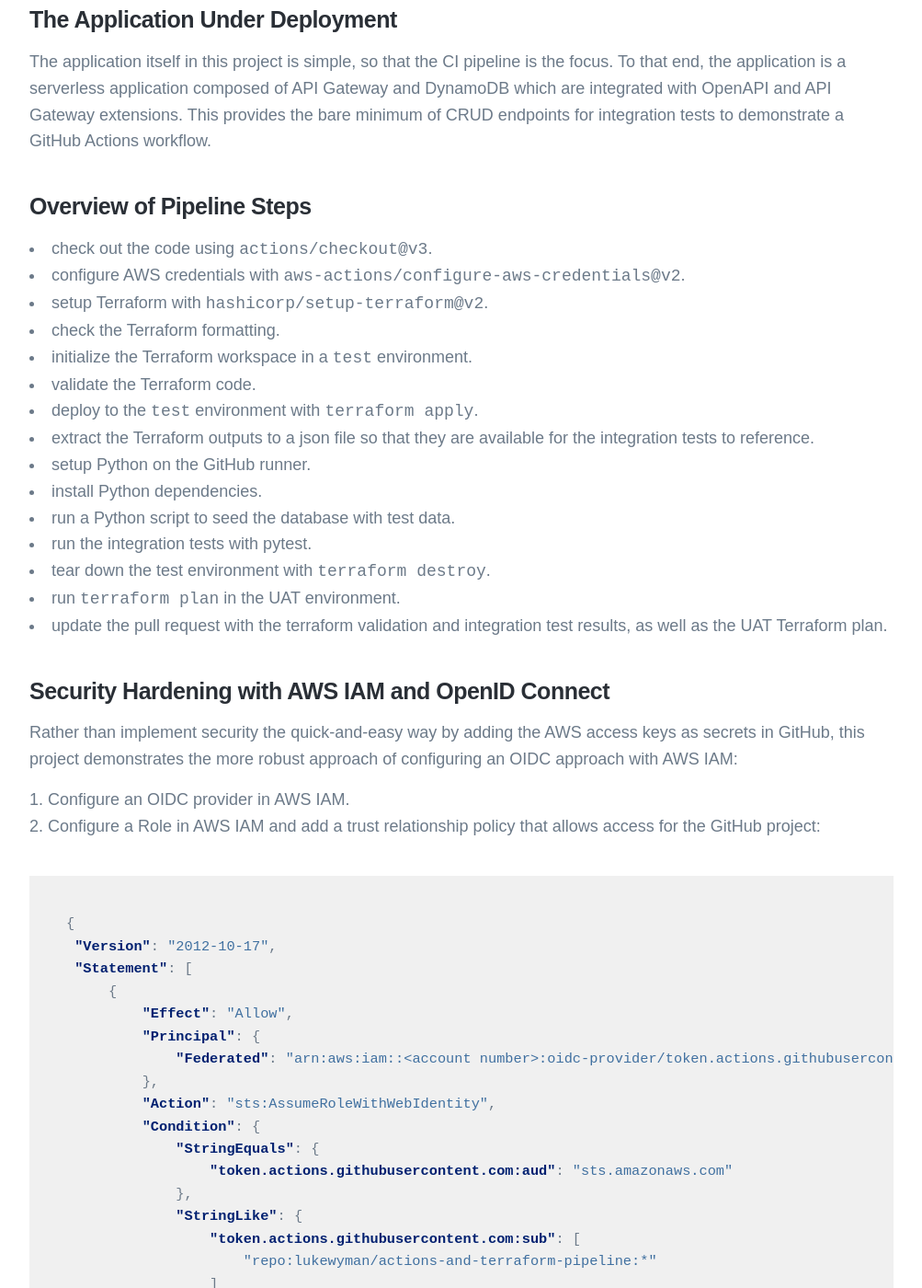
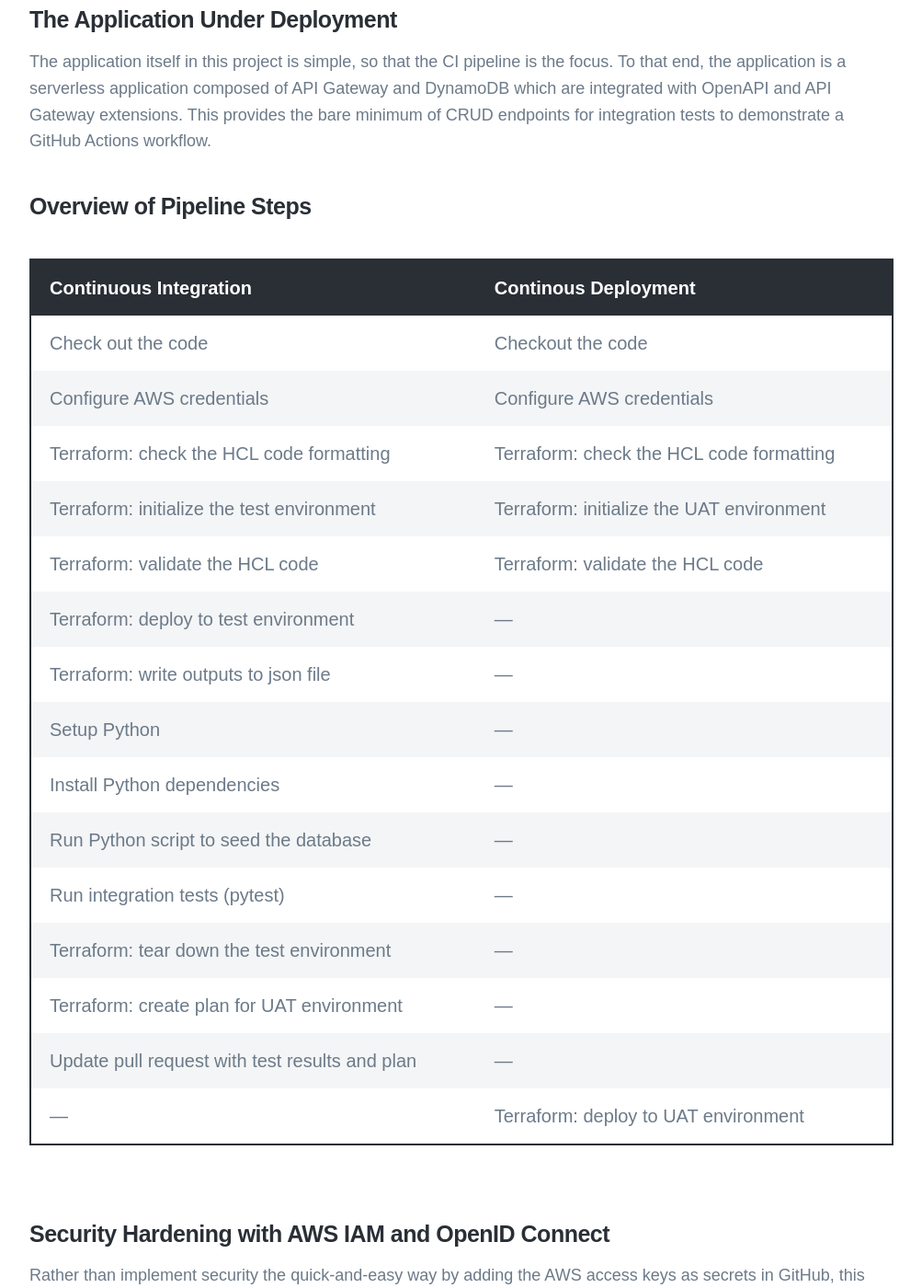
Before and after one commit to lukewyman/lukewyman.github.io, a Jekyll site: the page built from _projects/002-basic-pipeline.md, in a window 1280 px wide and 1400 px high, scrolled down 1043 px. Shown: the whole window at 92% size, without its empty margins (138-1141 px from the left). Built offline with Jekyll 4.4.1, drawn with Linux system fonts in a browser that asks for light colours; nearby versions of some CDN libraries; some web fonts are replaced.

Commit message:
Rewrote karaoke introduction; created table of pipeline steps for CI/CD

```diff
--- a/_projects/002-basic-pipeline.md
+++ b/_projects/002-basic-pipeline.md
@@ -31,21 +31,23 @@
 
 ### Overview of Pipeline Steps
 
-- check out the code using `actions/checkout@v3`.
-- configure AWS credentials with `aws-actions/configure-aws-credentials@v2`.
-- setup Terraform with `hashicorp/setup-terraform@v2`.
-- check the Terraform formatting.
-- initialize the Terraform workspace in a `test` environment.
-- validate the Terraform code.
-- deploy to the `test` environment with `terraform apply`.
-- extract the Terraform outputs to a json file so that they are available for the integration tests to reference.
-- setup Python on the GitHub runner.
-- install Python dependencies.
-- run a Python script to seed the database with test data.
-- run the integration tests with pytest.
-- tear down the test environment with `terraform destroy`.
-- run `terraform plan` in the UAT environment.
-- update the pull request with the terraform validation and integration test results, as well as the UAT Terraform plan.
+| Continuous Integration                         | Continous Deployment                         |
+|------------------------------------------------|----------------------------------------------|
+| Check out the code                             | Checkout the code                            |
+| Configure AWS credentials                      | Configure AWS credentials                    |
+| Terraform: check the HCL code formatting       | Terraform: check the HCL code formatting     |
+| Terraform: initialize the test environment     | Terraform: initialize the UAT environment    |
+| Terraform: validate the HCL code               | Terraform: validate the HCL code             |
+| Terraform: deploy to test environment          | ---                                          |
+| Terraform: write outputs to json file          | ---                                          |
+| Setup Python                                   | ---                                          |
+| Install Python dependencies                    | ---                                          |
+| Run Python script to seed the database         | ---                                          |
+| Run integration tests (pytest)                 | ---                                          |
+| Terraform: tear down the test environment      | ---                                          |
+| Terraform: create plan for UAT environment     | ---                                          |
+| Update pull request with test results and plan | ---                                          |
+| ---                                            | Terraform: deploy to UAT environment         |
 
 ### Security Hardening with AWS IAM and OpenID Connect
 
```
Also changed, not shown: _projects/004-karaoke.md (+9 -3 lines).
